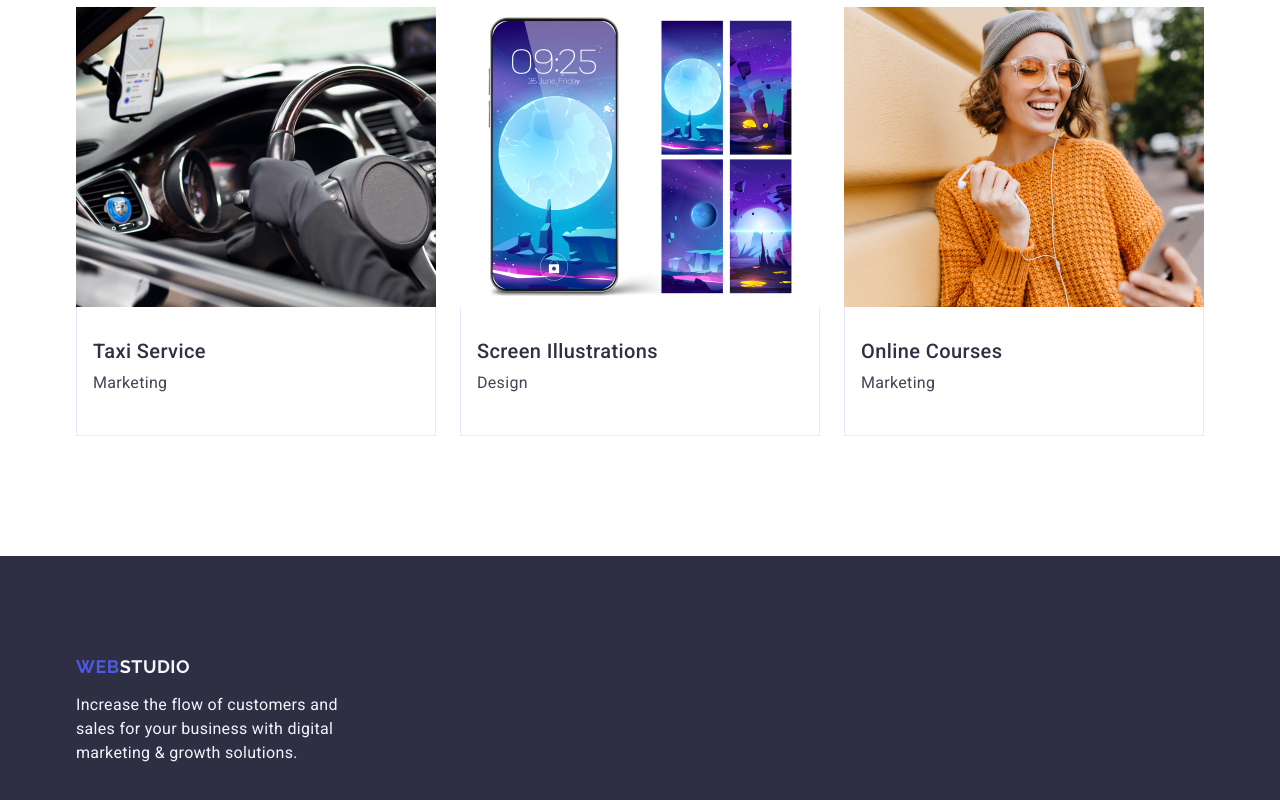
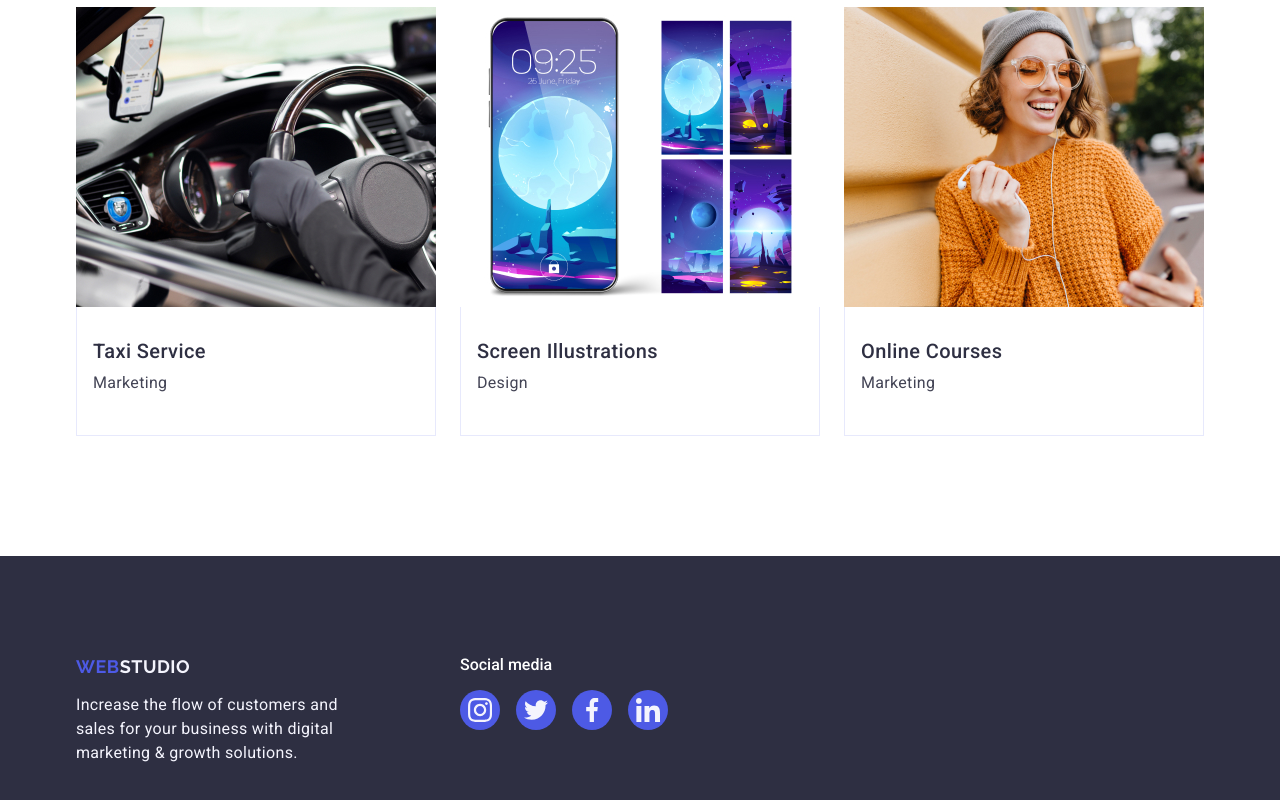
Before and after one commit to Olena-Ignatenko/goit-markup-hw-04, a plain HTML site: page index.html in a window 1280 px wide. Shown: the part 2650-3450 px from the top of the page. Drawn offline with nearby package versions, Linux system fonts and the light colour scheme.

Commit message:
Add social links to footer

```diff
--- a/css/styles.css
+++ b/css/styles.css
@@ -222,7 +222,7 @@ img {
   display: flex;
   align-items: center;
   justify-content: center;
-  gap: 24px;
+  gap: 16px;
 }
 
 .list-link {
@@ -327,6 +327,14 @@ img {
   width: calc((100% - 48px) / 3);
 }
 
+.footer-container {
+  display: flex;
+}
+
+.footer-logo-wrapper {
+  margin-right: 120px;
+}
+
 .logo-accent-footer {
   color: #f4f4fd;
 }
@@ -334,9 +342,26 @@ img {
 .footer .text {
   color: #f4f4fd;
   max-width: 264px;
+  display: block;
 }
 
 .footer .logo {
   display: inline-block;
   margin-bottom: 16px;
 }
+
+.footer-social-links .link-icon:hover,
+.link-icon:focus {
+  background-color: #31d0aa;
+}
+
+.text-links {
+  color: #fff;
+  font-weight: 500;
+  margin-bottom: 16px;
+}
+
+.footer-social-links .icon:hover,
+.icon:focus {
+  background-color: #31d0aa;
+}
--- a/index.html
+++ b/index.html
@@ -355,7 +355,8 @@
     </main>
 
     <footer class="footer">
-      <div class="container">
+      <div class="container footer-container">
+        <div class="footer-logo-wrapper">
           <a class="logo" href="./index.html"
             >Web<span class="logo-accent-footer">Studio</span>
           </a>
@@ -364,6 +365,40 @@
             digital marketing & growth solutions.
           </p>
         </div>
+        <div class="footer-social-links">
+          <p class="text-links">Social media</p>
+          <ul class="social-links">
+                  <li class="list-link">
+                    <a class="link-icon" href="./index.html" target="_blank">
+                      <svg class="icon" width="24"; height="24">
+                        <use href="./images/icons.svg#icon-instagram-2"></use>
+                      </svg>
+                    </a>
+                  </li>
+                  <li class="list-link">
+                    <a class="link-icon" href="./index.html" target="_blank">
+                      <svg class="icon" width="24"; height="24">
+                        <use href="./images/icons.svg#icon-twitter-1"></use>
+                      </svg>
+                    </a>
+                   </li>
+                   <li class="list-link">
+                    <a class="link-icon" href="./index.html" target="_blank">
+                      <svg class="icon" width="24"; height="24">
+                        <use href="./images/icons.svg#icon-facebook-1"></use>
+                      </svg>
+                    </a>
+                   </li>
+                   <li class="list-link">
+                    <a class="link-icon" href="./index.html" target="_blank">
+                      <svg class="icon" width="24"; height="24">
+                        <use href="./images/icons.svg#icon-linkedin-1"></use>
+                      </svg>
+                    </a>
+                   </li>
+          </ul>
+        </div>
+      </div>
     </footer>
   </body>
 </html>
```
Also changed, not shown: 1 other file. Lines whose indentation alone changed are shown as unchanged.
